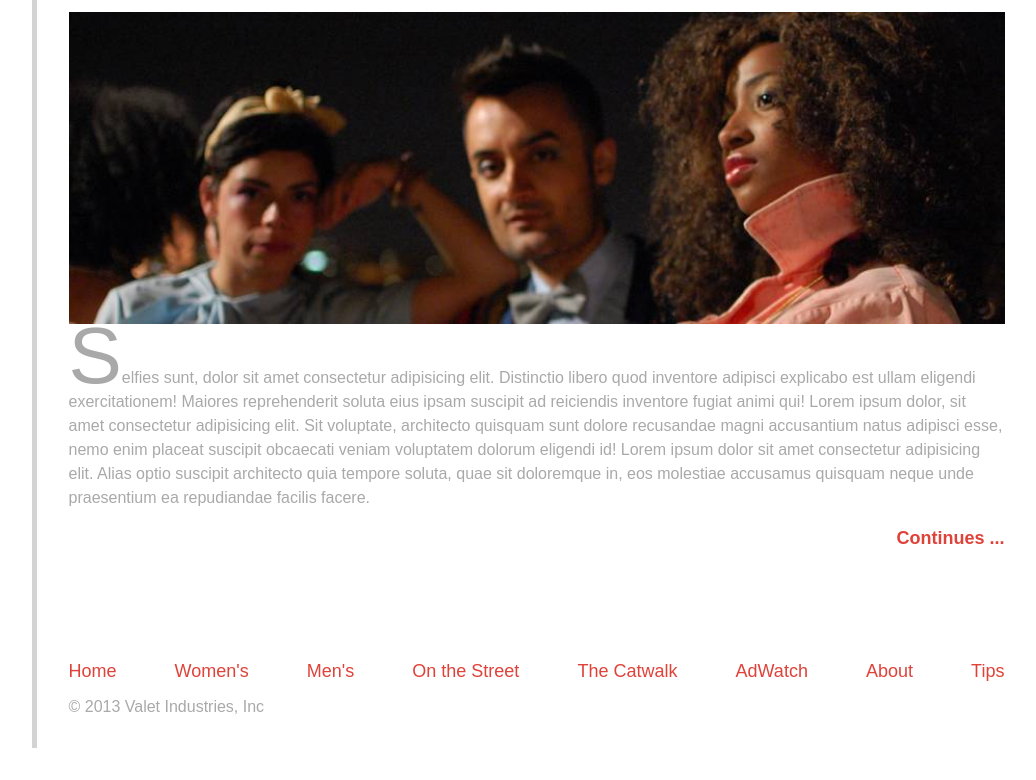
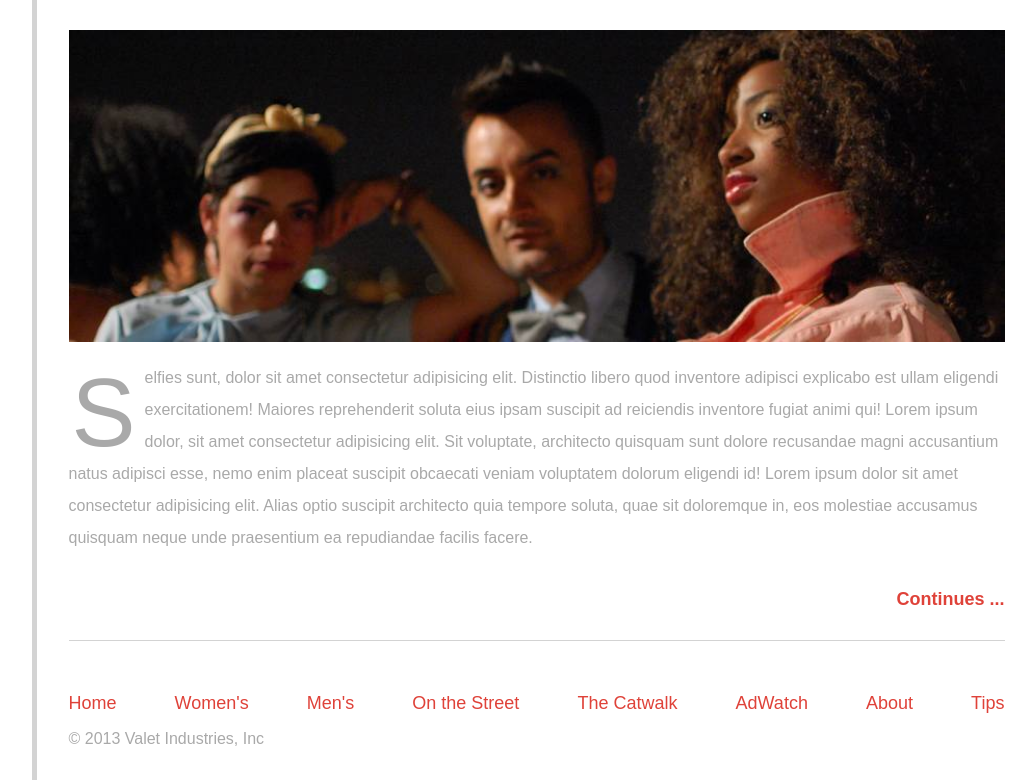
Before and after one commit to barrajac/fashion-blog-html, a plain HTML site: page index.html in a window 1280 px wide. Shown: the part 1218-1998 px from the top of the page, without its empty margins (106-1142 px from the left). Before the commit the page ends 1966 px from the top, so only its background shows below. Drawn offline with Linux system fonts and the light colour scheme.

Commit message:
css update 2

```diff
--- a/style.css
+++ b/style.css
@@ -25,6 +25,7 @@ main {
 
 footer {
     padding: 1rem 2rem 1rem 2rem;
+    margin-top: -6%;
 }
 
 .site-title {
@@ -73,6 +74,7 @@ img {
 }
 
 .date {
+    margin-bottom: -3%;
     color: darkgray;
     font-weight: lighter;
     font-size: 30px;
@@ -85,16 +87,18 @@ img {
 }
 
 .continues {
+    margin-top: 35px;
+    margin-bottom: 30px;
     text-align: right;
     font-weight: bold;
         /* color: tomato; */
-        color: #DF4239;
-        font-size: 18px;
+    color: #DF4239;
+    font-size: 18px;
 }
 
 article {
     margin-bottom: 4rem;
-    /* border-left: solid;
+    border-bottom: solid;
     border-width: 1px;
     border-color: lightgray; */
 
@@ -103,12 +107,15 @@ article {
 .add-fancy-style {
     color: darkgray;
     font-weight: lighter;
-    line-height: 1.5em;
+    line-height: 2em;
 
 }
 
 .add-fancy-style::first-letter {
-    font-size: 5rem;
+    font-size: 6rem;
+    padding: 35px 3px 20px;
+    margin-right: 6px;
+    float: left;
     font-weight: lighter;
     color: darkgray;
 }
```
